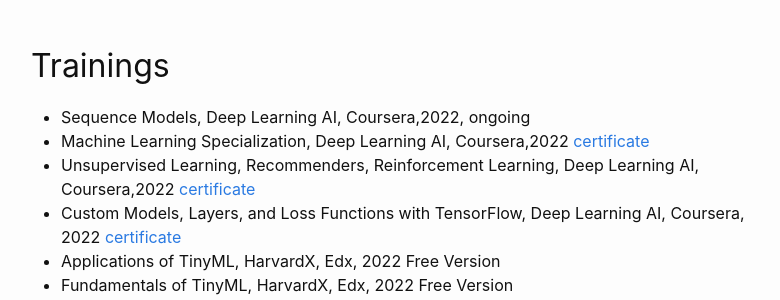
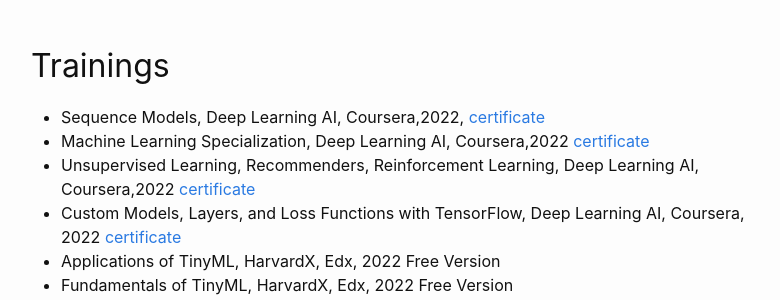
Before and after one commit to pelinbalci/pelinbalci.github.io, a Jekyll site: the page built from CV.md, in a window 1280 px wide and 900 px high, scrolled down 3645 px. Shown: the part 153-453 px from the top of the window, without its empty margins (239-1019 px from the left). Built offline with Jekyll 4.4.1, drawn with Linux system fonts in a browser that asks for light colours.

Commit message:
certificate

```diff
--- a/CV.md
+++ b/CV.md
@@ -133,7 +133,7 @@
 - TÜBİTAK Graduate Scholarship, 2010 – 2012
 
 ## Trainings
-- Sequence Models, Deep Learning AI, Coursera,2022, ongoing
+- Sequence Models, Deep Learning AI, Coursera,2022, [certificate](https://coursera.org/share/a002bbde0c776b58191c7b5bb097de21)
 - Machine Learning Specialization, Deep Learning AI, Coursera,2022 [certificate](https://coursera.org/share/9368ed0aecf293acaa5d03a15202ad75)
 - Unsupervised Learning, Recommenders, Reinforcement Learning, Deep Learning AI, Coursera,2022 [certificate](https://coursera.org/share/705cb543d8cea1969864519dba8424ba)
 - Custom Models, Layers, and Loss Functions with TensorFlow, Deep Learning AI, Coursera, 2022 [certificate](https://coursera.org/share/c523f787a2533cb3597b798efd5da3a3)
```
